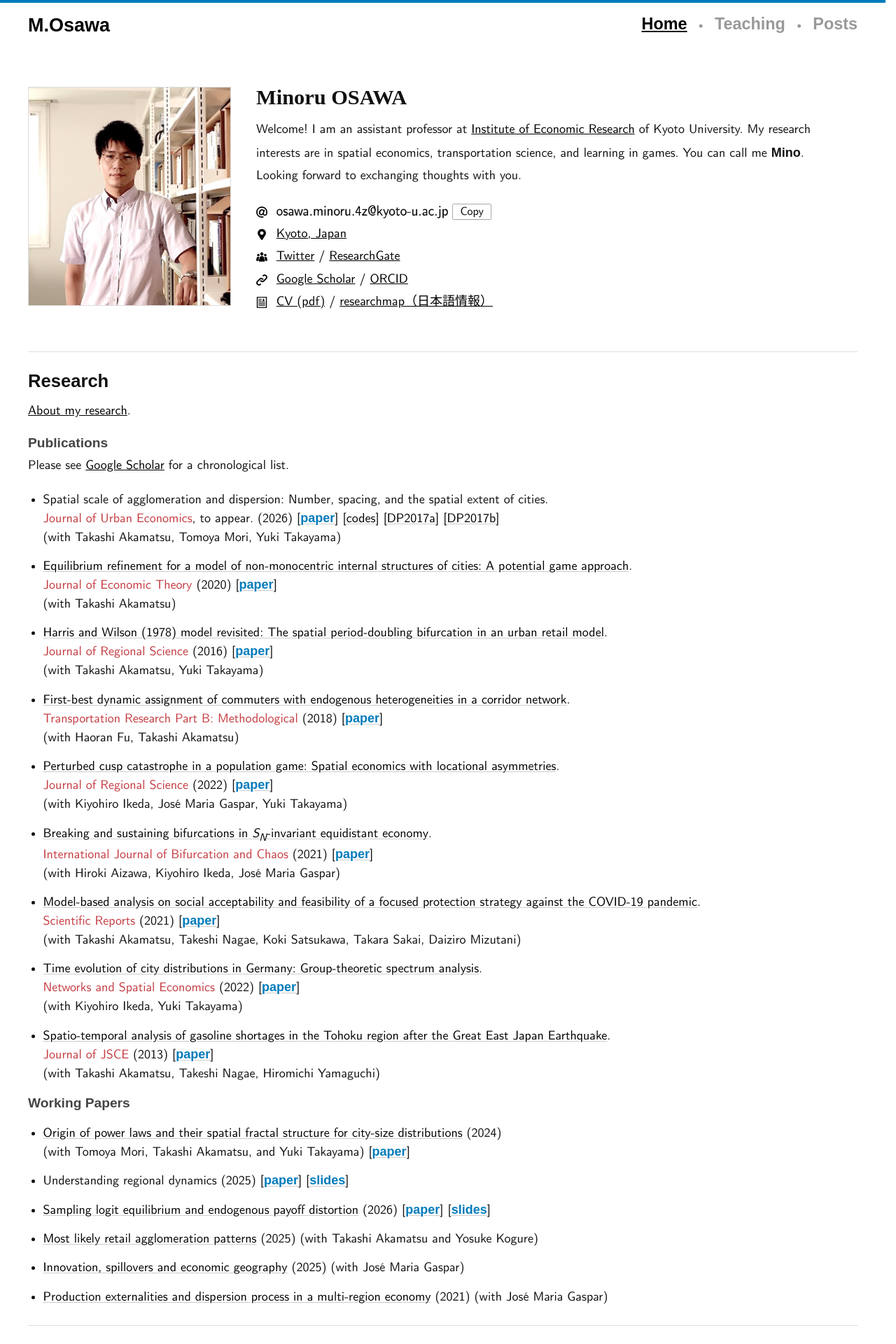
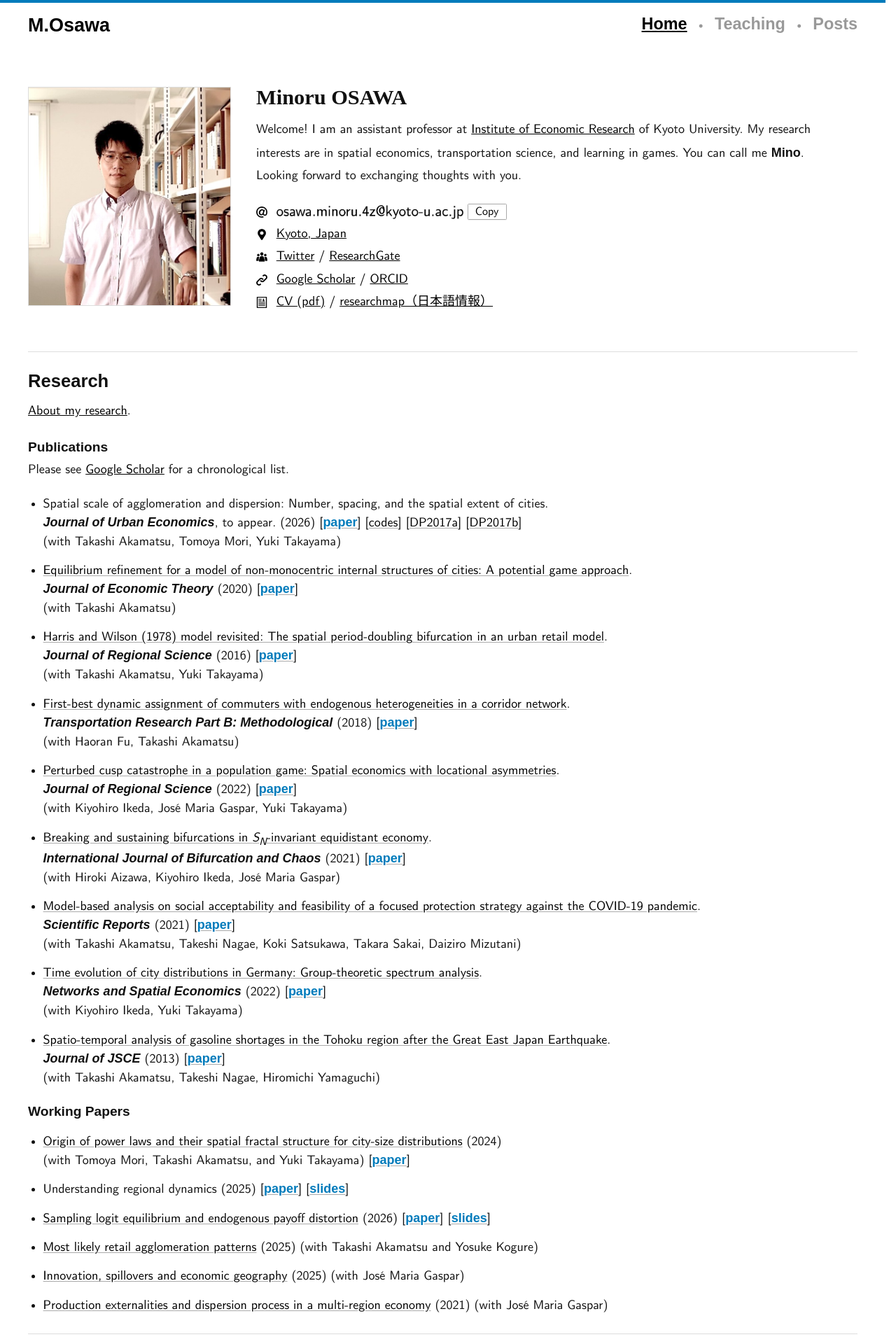
Before and after one commit to mino-osawa/mino-osawa.github.io, a Jekyll site: the page built from index.markdown, in a window 1280 px wide. Shown: the top 1920 px of the page at 70% size. Built offline with Jekyll 4.4.1, drawn with Linux system fonts in a browser that asks for light colours; some web fonts are replaced.

Commit message:
fix sizes

```diff
--- a/_sass/base/_base.scss
+++ b/_sass/base/_base.scss
@@ -13,7 +13,7 @@ body {
 
 body {
   font-family: "Computer Modern Sans Serif", sans-serif;
-  font-size: clamp(1rem, calc(1.2vw + 0.9rem), 1.125rem);
+  font-size: $Base;
   color: #111;
 }
 
@@ -39,9 +39,8 @@ h2 {
 }
 
 h3 {
+  margin: 1.5rem 0 0;
   font-size: 1.2rem;
-  color: #444;
-  margin-bottom: 0;
 }
 
 .ref-list {
@@ -52,8 +51,8 @@ h3 {
     margin-bottom: 0.8em;
 
     a {
-        text-underline-offset: 2px;     /* 間隔の調整 */
-        text-decoration-color: #ccc; /* 下線のみ赤に */
+        text-underline-offset: 2px;
+        text-decoration-color: #aaa;
 
         &:hover {
             text-decoration-color: $color-konpeki;
@@ -109,3 +108,8 @@ p {
   line-height: 1.8;
   margin-top: 0.3em;
 }
+
+.pub-journal {
+    font-weight: bold;
+    font-style: italic;
+}
--- a/_sass/settings/_typography.scss
+++ b/_sass/settings/_typography.scss
@@ -1,5 +1,6 @@
 /* === タイポグラフィ設定 === */
 
-$FSize-1: clamp(0.9rem, calc(0.829rem + 0.36vw), 1rem);
-$FSize-2: clamp(0.8rem, calc(0.6718rem + 0.6838vw), 1rem);
-$FSize-3: clamp(0.95rem, calc(0.55rem + 1.0667vw), 1.15rem);;
+$FSize-2: clamp(0.8rem, calc(0.7rem + 0.3vw), 0.9rem);
+$FSize-1: clamp(0.9rem, calc(0.8rem + 0.4vw), 1rem);
+$Base:    clamp(1rem, calc(0.9rem + 0.5vw), 1.125rem);
+$FSize-3: clamp(1.125rem, calc(1rem + 0.6vw), 1.25rem);
--- a/index.markdown
+++ b/index.markdown
@@ -19,7 +19,7 @@ Please see <a href="https://scholar.google.co.jp/citations?user=qKxF-dkAAAAJ" ta
   {% for paper in site.data.papers %}
     <li>
       {% if paper.url %}<a href="{{ paper.url }}" class="paper-title">{{ paper.title }}</a>{% else %}{{ paper.title }}{% endif %}. <br>
-      <span class="red-like">{{ paper.journal }}</span>{% if paper.state %}, {{paper.state}}.{% endif %} ({{ paper.year }})
+      <span class="pub-journal">{{ paper.journal }}</span>{% if paper.state %}, {{paper.state}}.{% endif %} ({{ paper.year }})
       {% if paper.pdf %}[<a href="{{ paper.pdf }}">paper</a>]{% endif %}{% if paper.misclinks %}{% for link in paper.misclinks %}
       [<a href="{{ link.url }}">{{ link.name }}</a>]{% endfor %}{% endif %}{% if paper.coauthors %} <br>
       (with {{ paper.coauthors | join: ', ' }}){% endif %}
```
